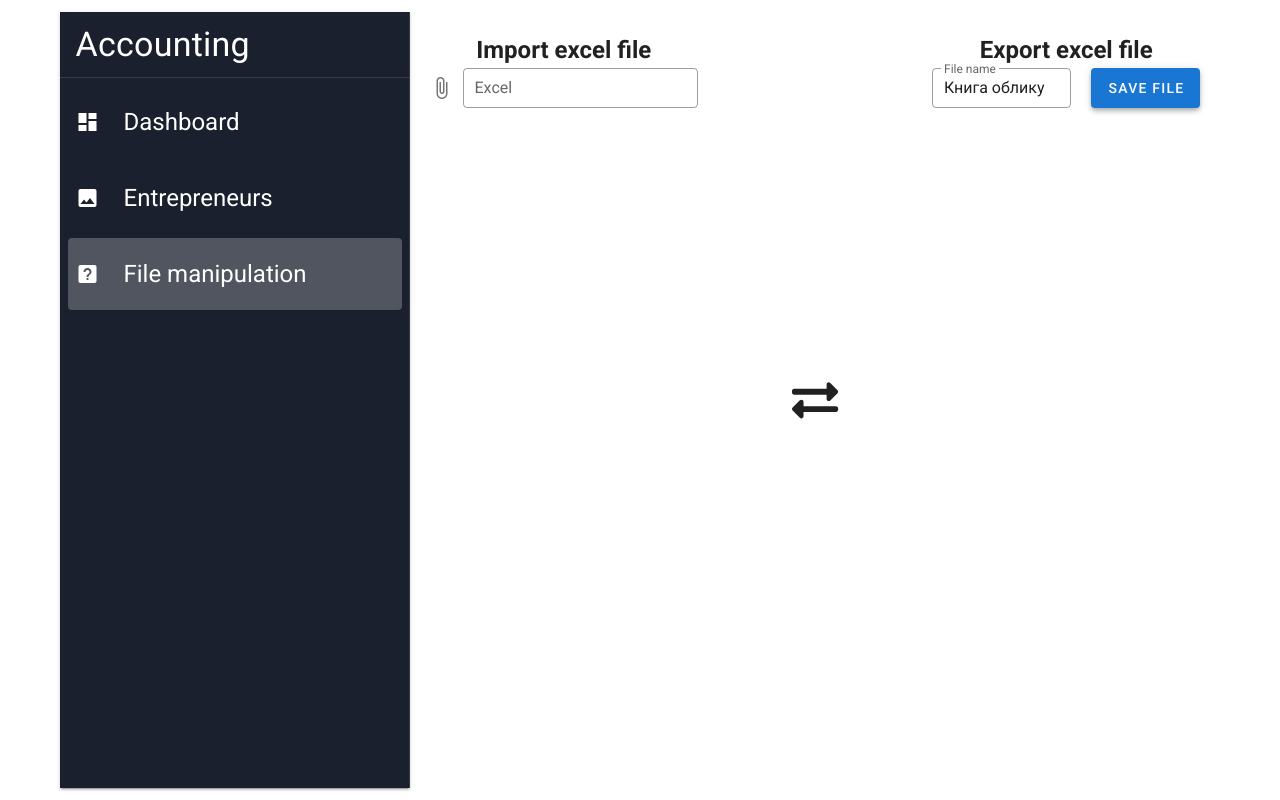
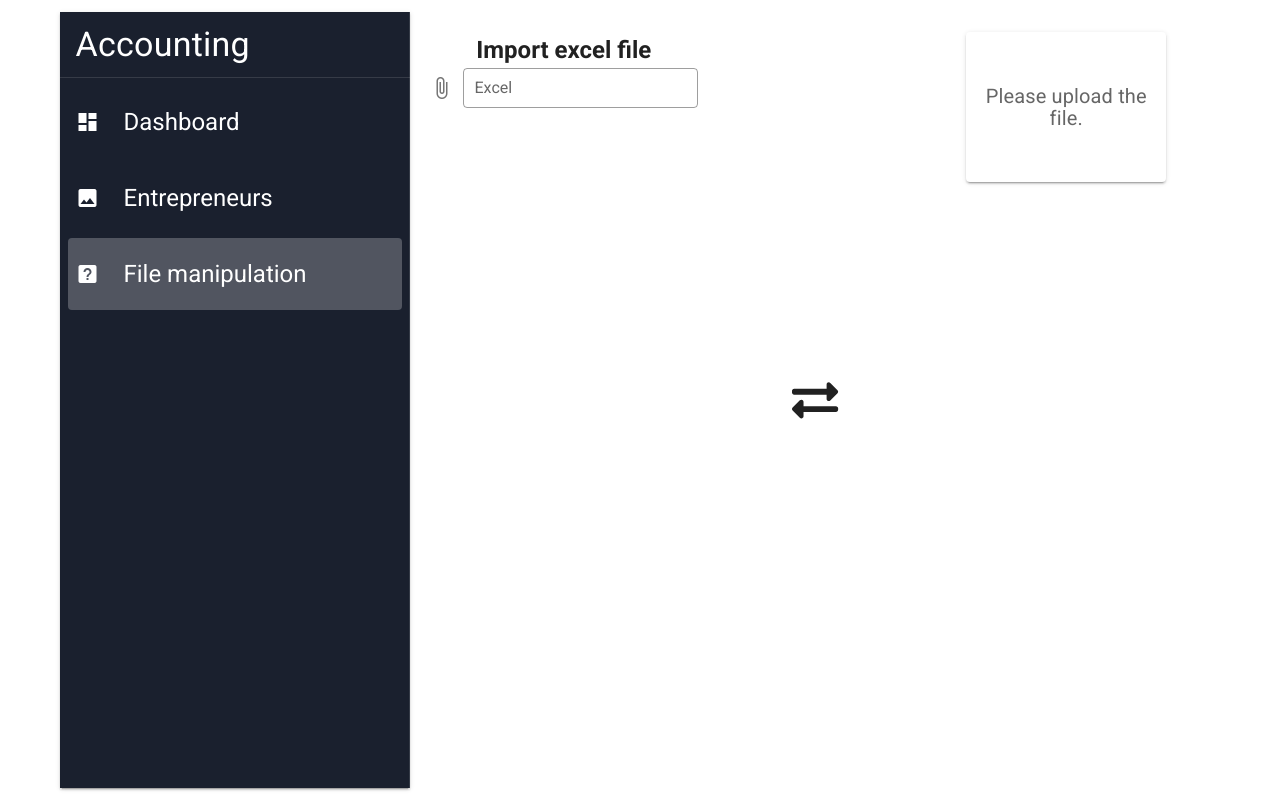
Before and after one commit to IgorSolonskiy/accounting_fe, a Vue app: page /#/manipulation in a window 1280 px wide. Built offline with nearby package versions, Linux system fonts and the light colour scheme.

Commit message:
separated components

```diff
--- /dev/null
+++ b/src/components/cards/NoItemPlaceholder.vue
@@ -0,0 +1,48 @@
+<template>
+  <div class="no-item-wrapper">
+    <v-card
+        elevation="2"
+    >
+      <v-card-text>
+        {{title}}
+      </v-card-text>
+    </v-card>
+  </div>
+</template>
+
+<script lang="ts">
+import Vue from 'vue'
+
+export default Vue.extend({
+  name: 'NoItemPlaceholder',
+  props: {
+    title: {
+      required: true,
+      type: String
+    }
+  }
+})
+</script>
+
+<style lang="scss" scoped>
+.no-item-wrapper {
+  width: 50%;
+  height: 100%;
+  display: flex;
+  justify-content: center;
+  align-items: flex-start;
+}
+
+.v-card {
+  width: 200px;
+  height: 150px;
+  display: flex;
+  align-items: center;
+  justify-content: center;
+
+  &__text {
+    font-size: 20px;
+    text-align: center;
+  }
+}
+</style>
--- /dev/null
+++ b/src/components/icons/ExchangeIcon.vue
@@ -0,0 +1,28 @@
+<template>
+  <div class="exchange-wrapper">
+    <font-awesome-icon icon="exchange-alt"/>
+  </div>
+</template>
+
+<script lang="ts">
+import Vue from 'vue'
+
+export default Vue.extend({
+  name: 'ExchangeIcon',
+})
+</script>
+
+<style lang="scss" scoped>
+.exchange-wrapper {
+  height: 100%;
+  display: flex;
+  align-items: center;
+  justify-content: center;
+  margin: 0 40px;
+
+  & > svg {
+    width: 30%;
+    height: 30%;
+  }
+}
+</style>
--- a/src/components/layouts/MainLayout.vue
+++ b/src/components/layouts/MainLayout.vue
@@ -2,43 +2,24 @@
   <div class="container">
     <side-nav/>
     <div class="content-wrapper">
-      <import-excel-form @addFile="addFile"/>
-
-      <div class="exchange-wrapper">
-        <font-awesome-icon icon="exchange-alt"/>
-      </div>
-      <export-excel-file v-if="currentFile"/>
-      <div v-else class="no-item-wrapper">
-        <v-card
-            elevation="2"
-        >
-          <v-card-text>
-            Please upload the file.
-          </v-card-text>
-        </v-card>
-      </div>
+      <slot/>
     </div>
   </div>
 </template>
 
 <script>
 import SideNav from '@/components/navigations/SideNav';
-import ImportExcelForm from '@/components/forms/ImportExcelForm';
-import ExportExcelFile from '@/components/forms/ExportExcelFile';
 
 export default {
   data:()=>({
-    currentFile: 1
+    currentFile: null
   }),
   components: {
     SideNav,
-    ImportExcelForm,
-    ExportExcelFile,
   },
   methods: {
     addFile(file){
       this.currentFile = file;
-      window.open(file)
     },
   }
 };
@@ -52,44 +33,9 @@ export default {
 
 }
 
-.no-item-wrapper {
-  width: 50%;
-  height: 100%;
-  display: flex;
-  justify-content: center;
-  align-items: flex-start;
-}
-
-.v-card {
-  width: 200px;
-  height: 150px;
-  display: flex;
-  align-items: center;
-  justify-content: center;
-
-  &__text {
-    font-size: 20px;
-    text-align: center;
-  }
-}
-
 .content-wrapper {
   display: flex;
   width: 100%;
   margin: 20px;
 }
-
-.exchange-wrapper {
-  height: 100%;
-  display: flex;
-  align-items: center;
-  justify-content: center;
-  margin: 0 40px;
-
-  & > svg {
-    width: 30%;
-    height: 30%;
-  }
-}
-
 </style>
--- a/src/views/FileManipulation.vue
+++ b/src/views/FileManipulation.vue
@@ -1,16 +1,36 @@
 <template>
-  <main-layout/>
+  <main-layout>
+    <import-excel-form @addFile="addFile"/>
+    <ExchangeIcon/>
+    <export-excel-file v-if="currentFile"/>
+    <NoItemPlaceholder v-else title="Please upload the file."/>
+  </main-layout>
 </template>
 
 <script lang="ts">
 import Vue from 'vue'
-import MainLayout from '../components/layouts/MainLayout.vue'
+import MainLayout from '@/components/layouts/MainLayout'
+import ImportExcelForm from '@/components/forms/ImportExcelForm';
+import ExportExcelFile from '@/components/forms/ExportExcelFile';
+import ExchangeIcon from '@/components/icons/ExchangeIcon';
+import NoItemPlaceholder from "@/components/cards/NoItemPlaceholder";
 
 export default Vue.extend({
   name: 'FileManipulation',
-
+  data: () => ({
+    currentFile: null,
+  }),
   components: {
     MainLayout,
+    ImportExcelForm,
+    ExportExcelFile,
+    ExchangeIcon,
+    NoItemPlaceholder
   },
+  methods: {
+    addFile(file: any) {
+      this.currentFile = file;
+    },
+  }
 })
 </script>
```
